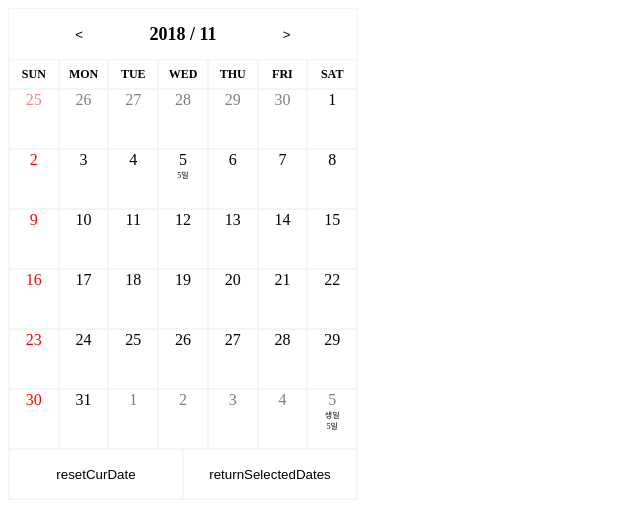
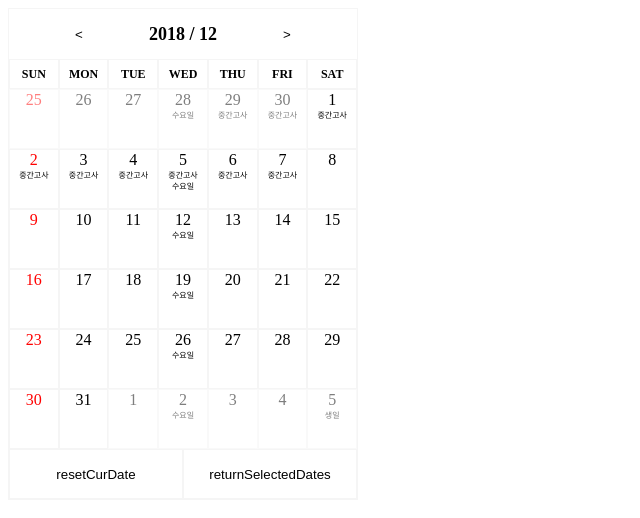
Before and after one commit to nohtaesang/react-datepicker, a React (Create React App) app: page / in a window 1280 px wide. Shown: the top 518 px of the page, without its empty margins (0-640 px from the left). Built offline with nearby package versions, Linux system fonts and the light colour scheme; the HTML template or start-up script is replaced by a standard one.

Commit message:
update getCurSelectedDateIndex

```diff
--- a/src/App.js
+++ b/src/App.js
@@ -17,54 +17,54 @@ class App extends Component {
 	}
 
 	initCalendarState = () => ({
-		mode: { type: 'one', label: ['selected'], className: ['selected'] },
+		mode: { type: 'one', label: '선택됨', tdClassName: 'selected' },
 		markings: [
-			// 특정 날 one-date, 특정 일date, 특정 요일day, 기간 period, 기간 내 일 period-date, 기간 내 요일 period-day
-			{
-				type: 'one-date',
-				date: '2019/01/05',
-				label: ['생일'],
-				className: ['one-date']
-			},
 			{
 				type: 'repetition-date',
-				date: '05',
-				label: ['5일'],
-				className: ['repetition-date']
+				date: '08/15',
+				dateClassName: 'date-red',
+				label: '광복절',
+				labelClassName: 'korea'
 			},
 			{
 				type: 'repetition-day',
 				day: '0',
-				label: null,
-				className: ['sunday']
+				dateClassName: 'date-red'
+			},
+			{
+				type: 'one-date',
+				date: '2019/01/05',
+				dateClassName: 'date-purple',
+				label: '생일',
+				labelClassName: 'my-birth-day'
 			},
 			{
 				type: 'period',
-				startDate: '2018/02/01',
-				endDate: '2018/03/01',
-				label: ['중간고사'],
-				className: ['hell']
+				startDate: '2018/11/29',
+				endDate: '2018/12/07',
+				label: '중간고사',
+				labelClassName: 'hell'
 			},
 			{
 				type: 'period-date',
-				startDate: '2018/03/02',
-				endDate: '2018/06/30',
+				startDate: '2018/10/01',
+				endDate: '2018/03/30',
 				date: '09',
-				label: ['period-date'],
-				className: ['period-date']
+				label: '9일',
+				labelClassName: 'nine'
 			},
 			{
 				type: 'period-day',
-				startDate: '2018/07/01',
-				endDate: '2018/10/01',
+				startDate: '2018/11/01',
+				endDate: '2018/2/30',
 				day: '3',
-				label: ['수요일'],
-				className: ['period-wed']
+				label: '수요일',
+				labelClassName: 'wed'
 			}
 		]
 	});
 
-	getDates = returnDates => {
+	getDates = (returnDates) => {
 		this.setState({ dates: returnDates });
 	};
 
@@ -72,12 +72,7 @@ class App extends Component {
 		const { mode, markings, dates } = this.state;
 		return (
 			<div className="App">
-				<Calendar
-					mode={mode}
-					markings={markings}
-					getDates={this.getDates}
-					isActive={false}
-				/>
+				<Calendar mode={mode} markings={markings} getDates={this.getDates} isActive={false} />
 				<div>{dates}</div>
 			</div>
 		);
--- a/src/components/Calendar.js
+++ b/src/components/Calendar.js
@@ -92,7 +92,7 @@ class Calendar extends Component {
 		});
 
 	// mode 바꾸기
-	changeMode = mode =>
+	changeMode = (mode) =>
 		new Promise((resolve, reject) => {
 			this.setState({
 				mode
@@ -101,7 +101,7 @@ class Calendar extends Component {
 		});
 
 	// curDate를 바꿈
-	changeDate = newDate =>
+	changeDate = (newDate) =>
 		new Promise((resolve, reject) => {
 			if (!this.isChangingDate) {
 				this.setState({
@@ -138,48 +138,49 @@ class Calendar extends Component {
 			const curMonth = curDate.getMonth();
 			let tempDate = new Date(firstDate);
 			let curCalendarDates = [];
-			while (
-				tempDate.getMonth() !== lastDate.getMonth()
-				|| tempDate.getDate() !== lastDate.getDate()
-			) {
+			while (tempDate.getMonth() !== lastDate.getMonth() || tempDate.getDate() !== lastDate.getDate()) {
 				if (curMonth === tempDate.getMonth()) {
 					curCalendarDates = curCalendarDates.concat([
 						{
 							date: tempDate,
-							className: ['date'],
-							label: []
+							tdClassName: [],
+							dateClassName: [ 'date' ],
+							label: [],
+							labelClassName: [ 'label' ]
 						}
 					]);
 				} else {
 					curCalendarDates = curCalendarDates.concat([
 						{
 							date: tempDate,
-							className: ['date', 'nonThisMonth'],
-							label: []
+							tdClassName: [ 'nonThisMonth' ],
+							dateClassName: [ 'date' ],
+							label: [],
+							labelClassName: [ 'label' ]
 						}
 					]);
 				}
 
-				tempDate = new Date(
-					tempDate.getFullYear(),
-					tempDate.getMonth(),
-					tempDate.getDate() + 1
-				);
+				tempDate = new Date(tempDate.getFullYear(), tempDate.getMonth(), tempDate.getDate() + 1);
 			}
 			if (curMonth === tempDate.getMonth()) {
 				curCalendarDates = curCalendarDates.concat([
 					{
 						date: tempDate,
-						className: ['date'],
-						label: []
+						tdClassName: [],
+						dateClassName: [ 'date' ],
+						label: [],
+						labelClassName: [ 'label' ]
 					}
 				]);
 			} else {
 				curCalendarDates = curCalendarDates.concat([
 					{
 						date: tempDate,
-						className: ['date', 'nonThisMonth'],
-						label: []
+						tdClassName: [ 'nonThisMonth' ],
+						dateClassName: [ 'date' ],
+						label: [],
+						labelClassName: [ 'label' ]
 					}
 				]);
 			}
@@ -202,32 +203,35 @@ class Calendar extends Component {
 						Math.floor(rule.date.slice(8, 10))
 					);
 
-					if (
-						firstDate.getTime() <= ruleDate.getTime()
-						&& lastDate.getTime() >= ruleDate.getTime()
-					) {
+					if (firstDate.getTime() <= ruleDate.getTime() && lastDate.getTime() >= ruleDate.getTime()) {
 						for (let j = 0; j < curCalendarDates.length; j += 1) {
 							if (curCalendarDates[j].date.getTime() === ruleDate.getTime()) {
-								curCalendarDates[j].className = curCalendarDates[
-									j
-								].className.concat(rule.className);
-								curCalendarDates[j].label = curCalendarDates[j].label.concat(
-									rule.label
-								);
-
+								curCalendarDates[j].dateClassName = curCalendarDates[j].dateClassName.concat([
+									rule.dateClassName
+								]);
+								curCalendarDates[j].label = curCalendarDates[j].label.concat([ rule.label ]);
+								curCalendarDates[j].labelClassName = curCalendarDates[j].labelClassName.concat([
+									rule.labelClassName
+								]);
 								break;
 							}
 						}
 					}
 				} else if (rule.type === 'repetition-date') {
-					const date = Math.floor(rule.date);
+					const month = Math.floor(rule.date.slice(0, 2) - 1);
+					const date = Math.floor(rule.date.slice(3, 5));
+
 					for (let j = 0; j < curCalendarDates.length; j += 1) {
-						if (curCalendarDates[j].date.getDate() === date) {
-							curCalendarDates[j].className = curCalendarDates[
-								j
-							].className.concat(rule.className);
-							curCalendarDates[j].label = curCalendarDates[j].label.concat(
-								rule.label
+						if (
+							curCalendarDates[j].date.getMonth() === month &&
+							curCalendarDates[j].date.getDate() === date
+						) {
+							curCalendarDates[j].dateClassName = curCalendarDates[j].dateClassName.concat(
+								rule.dateClassName
+							);
+							curCalendarDates[j].label = curCalendarDates[j].label.concat(rule.label);
+							curCalendarDates[j].labelClassName = curCalendarDates[j].labelClassName.concat(
+								rule.labelClassName
 							);
 						}
 					}
@@ -242,11 +246,12 @@ class Calendar extends Component {
 					}
 
 					for (let j = index; j < curCalendarDates.length; j += 7) {
-						curCalendarDates[j].className = curCalendarDates[
-							j
-						].className.concat(rule.className);
-						curCalendarDates[j].label = curCalendarDates[j].label.concat(
-							rule.label
+						curCalendarDates[j].dateClassName = curCalendarDates[j].dateClassName.concat(
+							rule.dateClassName
+						);
+						curCalendarDates[j].label = curCalendarDates[j].label.concat(rule.label);
+						curCalendarDates[j].labelClassName = curCalendarDates[j].labelClassName.concat(
+							rule.labelClassName
 						);
 					}
 				} else if (rule.type === 'period') {
@@ -261,10 +266,7 @@ class Calendar extends Component {
 						Math.floor(rule.endDate.slice(5, 7)) - 1,
 						Math.floor(rule.endDate.slice(8, 10))
 					);
-					if (
-						startDate.getTime() > lastDate.getTime()
-						|| endDate.getTime() < firstDate.getTime()
-					) {
+					if (startDate.getTime() > lastDate.getTime() || endDate.getTime() < firstDate.getTime()) {
 						continue;
 					}
 					if (startDate.getTime() < firstDate.getTime()) {
@@ -277,11 +279,12 @@ class Calendar extends Component {
 					for (let j = 0; j < curCalendarDates.length; j += 1) {
 						if (curCalendarDates[j].date.getTime() > endDate.getTime()) break;
 						if (curCalendarDates[j].date.getTime() >= startDate.getTime()) {
-							curCalendarDates[j].className = curCalendarDates[
-								j
-							].className.concat(rule.className);
-							curCalendarDates[j].label = curCalendarDates[j].label.concat(
-								rule.label
+							curCalendarDates[j].dateClassName = curCalendarDates[j].dateClassName.concat(
+								rule.dateClassName
+							);
+							curCalendarDates[j].label = curCalendarDates[j].label.concat(rule.label);
+							curCalendarDates[j].labelClassName = curCalendarDates[j].labelClassName.concat(
+								rule.labelClassName
 							);
 						}
 					}
@@ -296,10 +299,7 @@ class Calendar extends Component {
 						Math.floor(rule.endDate.slice(5, 7)) - 1,
 						Math.floor(rule.endDate.slice(8, 10))
 					);
-					if (
-						startDate.getTime() > lastDate.getTime()
-						|| endDate.getTime() < firstDate.getTime()
-					) {
+					if (startDate.getTime() > lastDate.getTime() || endDate.getTime() < firstDate.getTime()) {
 						continue;
 					}
 					if (startDate.getTime() < firstDate.getTime()) {
@@ -314,11 +314,12 @@ class Calendar extends Component {
 						if (curCalendarDates[j].date.getTime() > endDate.getTime()) break;
 						if (curCalendarDates[j].date.getTime() >= startDate.getTime()) {
 							if (curCalendarDates[j].date.getDate() === date) {
-								curCalendarDates[j].className = curCalendarDates[
-									j
-								].className.concat(rule.className);
-								curCalendarDates[j].label = curCalendarDates[j].label.concat(
-									rule.label
+								curCalendarDates[j].dateClassName = curCalendarDates[j].dateClassName.concat(
+									rule.dateClassName
+								);
+								curCalendarDates[j].label = curCalendarDates[j].label.concat(rule.label);
+								curCalendarDates[j].labelClassName = curCalendarDates[j].labelClassName.concat(
+									rule.labelClassName
 								);
 							}
 						}
@@ -335,10 +336,7 @@ class Calendar extends Component {
 						Math.floor(rule.endDate.slice(5, 7)) - 1,
 						Math.floor(rule.endDate.slice(8, 10))
 					);
-					if (
-						startDate.getTime() > lastDate.getTime()
-						|| endDate.getTime() < firstDate.getTime()
-					) {
+					if (startDate.getTime() > lastDate.getTime() || endDate.getTime() < firstDate.getTime()) {
 						continue;
 					}
 					if (startDate.getTime() < firstDate.getTime()) {
@@ -352,11 +350,12 @@ class Calendar extends Component {
 						if (curCalendarDates[j].date.getTime() > endDate.getTime()) break;
 						if (curCalendarDates[j].date.getTime() >= startDate.getTime()) {
 							if (curCalendarDates[j].date.getDay() === day) {
-								curCalendarDates[j].className = curCalendarDates[
-									j
-								].className.concat(rule.className);
-								curCalendarDates[j].label = curCalendarDates[j].label.concat(
-									rule.label
+								curCalendarDates[j].dateClassName = curCalendarDates[j].dateClassName.concat(
+									rule.dateClassName
+								);
+								curCalendarDates[j].label = curCalendarDates[j].label.concat(rule.label);
+								curCalendarDates[j].labelClassName = curCalendarDates[j].labelClassName.concat(
+									rule.labelClassName
 								);
 							}
 						}
@@ -366,49 +365,62 @@ class Calendar extends Component {
 			resolve(true);
 		});
 
-	// CLICK
-	clickDate = async e => {
-		console.log(e.target);
-	};
+	applySelectedDate = () =>
+		new Promise((resolve, reject) => {
+			const { mode, curCalendarDates, selectedDates } = this.state;
+			if (mode.type === 'one') {
+				if (selectedDates.length === 0) return;
 
-	getCurSelectedDateIndex = async index => {
-		const {
-			mode,
-			selectedDates,
-			curCalendarDates,
-			curSelectedDateIndex
-		} = this.state;
+				for (let i = 0; i < curCalendarDates.length; i += 1) {
+					if (curCalendarDates[i].date.getTime() === selectedDates[0].date.getTime()) {
+						curCalendarDates[i].tdClassName = curCalendarDates[i].tdClassName.concat(mode.tdClassName);
+						break;
+					}
+				}
+			}
+
+			resolve(true);
+		});
+
+	getCurSelectedDateIndex = async (index) => {
+		const { mode, selectedDates, curCalendarDates, curSelectedDateIndex } = this.state;
 
 		if (mode.type === 'one') {
-			if (curSelectedDateIndex === null) {
+			if (selectedDates.length === 0) {
 				// 선택된 date가 없을 경우
-				this.setState({ curSelectedDateIndex: index });
-				curCalendarDates[index].className = curCalendarDates[
-					index
-				].className.concat(mode.className);
-			} else if (curSelectedDateIndex === index) {
+				this.setState({
+					selectedDates: [ curCalendarDates[index] ]
+				});
+				curCalendarDates[index].tdClassName = curCalendarDates[index].tdClassName.concat(mode.tdClassName);
+			} else if (selectedDates[0].date.getTime() === curCalendarDates[index].date.getTime()) {
 				// 선택한 date가 이미 선택된 date 일 경우
-				curCalendarDates[index].className.splice(
-					curCalendarDates[index].className.indexOf(mode.className[0]),
+				curCalendarDates[index].tdClassName.splice(
+					curCalendarDates[index].tdClassName.indexOf(mode.tdClassName),
 					1
 				);
-				this.setState({ curSelectedDateIndex: null });
+				this.setState({
+					selectedDates: []
+				});
 			} else {
 				// 선택한 date가 이미 선택된 date와 다를 경우
-				curCalendarDates[curSelectedDateIndex].className.splice(
-					curCalendarDates[curSelectedDateIndex].className.indexOf(
-						mode.className[0]
-					),
-					1
-				);
+				for (let i = 0; i < curCalendarDates.length; i += 1) {
+					const beforeSelectedDateIndex = curCalendarDates[i].tdClassName.indexOf(mode.tdClassName);
+					if (beforeSelectedDateIndex !== -1) {
+						curCalendarDates[i].tdClassName.splice(
+							curCalendarDates[i].tdClassName.indexOf(mode.tdClassName),
+							1
+						);
+						break;
+					}
+				}
 
-				curCalendarDates[index].className = curCalendarDates[
-					index
-				].className.concat(mode.className);
-				this.setState({ curSelectedDateIndex: index });
+				curCalendarDates[index].tdClassName = curCalendarDates[index].tdClassName.concat(mode.tdClassName);
+
+				this.setState({
+					selectedDates: [ curCalendarDates[index] ]
+				});
 			}
 		}
-		console.log(curCalendarDates[index].className);
 	};
 
 	// curDate를 바꾸는 이벤트 (year, month)
@@ -420,23 +432,16 @@ class Calendar extends Component {
 		const { curDate } = this.state;
 		let newDate = null;
 		if (type === 'year') {
-			newDate = new Date(
-				curDate.getFullYear() + value,
-				curDate.getMonth(),
-				curDate.getDate()
-			);
+			newDate = new Date(curDate.getFullYear() + value, curDate.getMonth(), curDate.getDate());
 		} else {
-			newDate = new Date(
-				curDate.getFullYear(),
-				curDate.getMonth() + value,
-				curDate.getDate()
-			);
+			newDate = new Date(curDate.getFullYear(), curDate.getMonth() + value, curDate.getDate());
 		}
 
 		await this.changeDate(newDate);
 		await this.getFirstAndLastDate();
 		await this.setCurCalendarDates();
 		await this.applyRules();
+		await this.applySelectedDate();
 
 		this.setState({ isLoading: true });
 	};
@@ -449,30 +454,17 @@ class Calendar extends Component {
 	};
 
 	render() {
-		const {
-			isLoading,
-			curDate,
-			curCalendarDates,
-			curSelectedDateIndex
-		} = this.state;
+		const { isLoading, curDate, curCalendarDates, curSelectedDateIndex } = this.state;
 		const rowNum = new Array(curCalendarDates.length / 7).fill(null);
 
 		return (
 			<div className="nohCalendar">
 				<div className="yearAndMonth">
-					<button
-						type="button"
-						id="prevCurMonth"
-						onClick={() => this.clickChangeDate('month', -1)}
-					>
+					<button type="button" id="prevCurMonth" onClick={() => this.clickChangeDate('month', -1)}>
 						{'<'}
 					</button>
-					<div>{`${curDate.getFullYear()} /  ${curDate.getMonth()}`}</div>
-					<button
-						type="button"
-						id="nextCurMonth"
-						onClick={() => this.clickChangeDate('month', 1)}
-					>
+					<div>{`${curDate.getFullYear()} /  ${curDate.getMonth() + 1}`}</div>
+					<button type="button" id="nextCurMonth" onClick={() => this.clickChangeDate('month', 1)}>
 						{'>'}
 					</button>
 				</div>
@@ -531,19 +523,11 @@ class Calendar extends Component {
 					</table>
 				</div>
 				<div className="option">
-					<button
-						type="button"
-						id="resetCurDate"
-						onClick={this.clickResetCurDate}
-					>
+					<button type="button" id="resetCurDate" onClick={this.clickResetCurDate}>
 						{'resetCurDate'}
 					</button>
 
-					<button
-						type="button"
-						id="returnSelectedDates"
-						onClick={this.returnSelectedDates}
-					>
+					<button type="button" id="returnSelectedDates" onClick={this.returnSelectedDates}>
 						{'returnSelectedDates'}
 					</button>
 				</div>
--- a/src/components/Cell.js
+++ b/src/components/Cell.js
@@ -13,13 +13,13 @@ class Cell extends Component {
 		});
 
 	render() {
-		const { date, className, label } = this.props.info;
+		const { date, dateClassName, label, labelClassName, tdClassName } = this.props.info;
 		const { index } = this.props;
 		return (
-			<td className="date" name={index} onClick={() => this.clickDate(index)}>
-				<div className={className.join(' ')}>{date.getDate()}</div>
+			<td className={tdClassName.join(' ')} name={index} onClick={() => this.clickDate(index)}>
+				<div className={dateClassName.join(' ')}>{date.getDate()}</div>
 				{label.map((l, i) => (
-					<div className="label" key={i}>
+					<div className={`label ${labelClassName[i]}`} key={i}>
 						{l}
 					</div>
 				))}
--- a/src/components/calendar.css
+++ b/src/components/calendar.css
@@ -70,30 +70,39 @@
 	display: flex;
 	justify-content: flex-start;
 	align-items: center;
+	text-align: center;
 	flex-direction: column;
 	width: 15%;
 	border: 1px solid whitesmoke;
 	cursor: pointer;
 }
 
+.nohCalendar .calendar td.nonThisMonth {
+	opacity: 0.5;
+}
+
+.nohCalendar .calendar td.selected {
+	background: red;
+}
+
+.nohCalendar .calendar td div:first-child {
+	text-align: center;
+}
+.nohCalendar .calendar td div {
+	width: 100%;
+	/* text-align: left; */
+}
+
 .nohCalendar .calendar td.date:hover {
 	border: 1px solid cadetblue;
 }
 
-.nohCalendar .calendar td .nonThisMonth {
-  opacity: 0.5;
-}
-
-.nohCalendar .calendar td .sunday {
+.nohCalendar .calendar td .date-red {
 	color: red;
 }
 
 .nohCalendar .calendar td .label {
 	font-size: 8px;
-}
-
-.nohCalendar .calendar td .selected {
-  background: red;
 }
 
 /* option */
```
Lines whose indentation alone changed are shown as unchanged.
